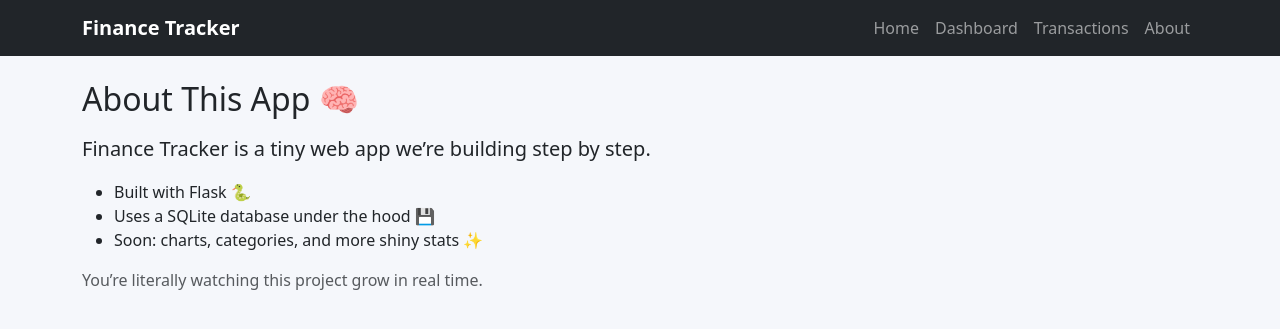
After one commit to NeNorvalls/Finance-Tracker, a Flask app: template templates/about.html in a window 1280 px wide. The commit adds this page. Shown: the top 329 px of the page. Run offline with Flask 3, Linux system fonts and the light colour scheme; the template is opened without the code that fills it, so the values that code supplies are empty.

Commit message:
adding some extra pages

```diff
--- /dev/null
+++ b/app.py
@@ -0,0 +1,10 @@
+from flask import Flask, render_template
+
+app = Flask(__name__)
+
+@app.route("/")
+def index():
+    return render_template("index.html")
+
+if __name__ == "__main__":
+    app.run(debug=True)
--- /dev/null
+++ b/templates/about.html
@@ -0,0 +1,16 @@
+{% extends "base.html" %}
+
+{% block content %}
+<h2 class="mb-3">About This App 🧠</h2>
+<p class="lead">
+    Finance Tracker is a tiny web app we’re building step by step.
+</p>
+<ul>
+    <li>Built with Flask 🐍</li>
+    <li>Uses a SQLite database under the hood 💾</li>
+    <li>Soon: charts, categories, and more shiny stats ✨</li>
+</ul>
+<p class="text-muted">
+    You’re literally watching this project grow in real time.
+</p>
+{% endblock %}
--- a/templates/base.html
+++ b/templates/base.html
@@ -2,9 +2,57 @@
 <html lang="en">
 <head>
     <meta charset="UTF-8">
-    <title>Title</title>
+    <title>Finance Tracker</title>
+    <meta name="viewport" content="width=device-width, initial-scale=1">
+
+    <!-- Bootstrap CSS -->
+    <link href="https://cdn.jsdelivr.net/npm/bootstrap@5.3.2/dist/css/bootstrap.min.css" rel="stylesheet">
+
+    <style>
+        body {
+            background-color: #f5f7fb;
+        }
+        .navbar-brand {
+            font-weight: 700;
+        }
+    </style>
 </head>
 <body>
 
+<nav class="navbar navbar-expand-lg navbar-dark bg-dark mb-4">
+  <div class="container">
+    <a class="navbar-brand" href="{{ url_for('index') }}">Finance Tracker</a>
+
+    <button class="navbar-toggler" type="button" data-bs-toggle="collapse"
+            data-bs-target="#navbarNav" aria-controls="navbarNav"
+            aria-expanded="false" aria-label="Toggle navigation">
+      <span class="navbar-toggler-icon"></span>
+    </button>
+
+    <div class="collapse navbar-collapse" id="navbarNav">
+      <ul class="navbar-nav ms-auto">
+        <li class="nav-item">
+          <a class="nav-link" href="{{ url_for('index') }}">Home</a>
+        </li>
+        <li class="nav-item">
+          <a class="nav-link" href="{{ url_for('dashboard') }}">Dashboard</a>
+        </li>
+        <li class="nav-item">
+          <a class="nav-link" href="{{ url_for('transactions') }}">Transactions</a>
+        </li>
+        <li class="nav-item">
+          <a class="nav-link" href="{{ url_for('about') }}">About</a>
+        </li>
+      </ul>
+    </div>
+  </div>
+</nav>
+
+<div class="container mb-5">
+    {% block content %}{% endblock %}
+</div>
+
+<!-- Bootstrap JS -->
+<script src="https://cdn.jsdelivr.net/npm/bootstrap@5.3.2/dist/js/bootstrap.bundle.min.js"></script>
 </body>
 </html>
```
Also changed, not shown: templates/dashboard.html (added, +40 -0 lines), templates/index.html (+9 -9 lines), templates/transactions.html (added, +11 -0 lines).
